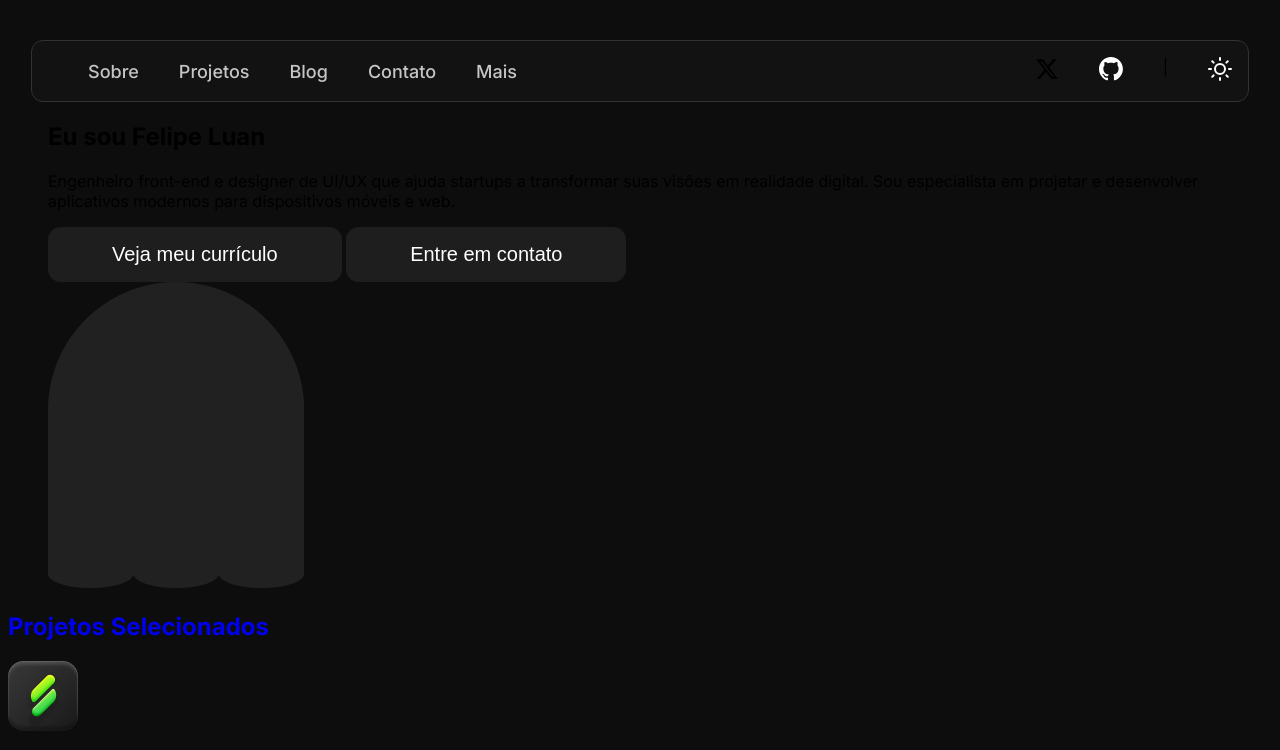
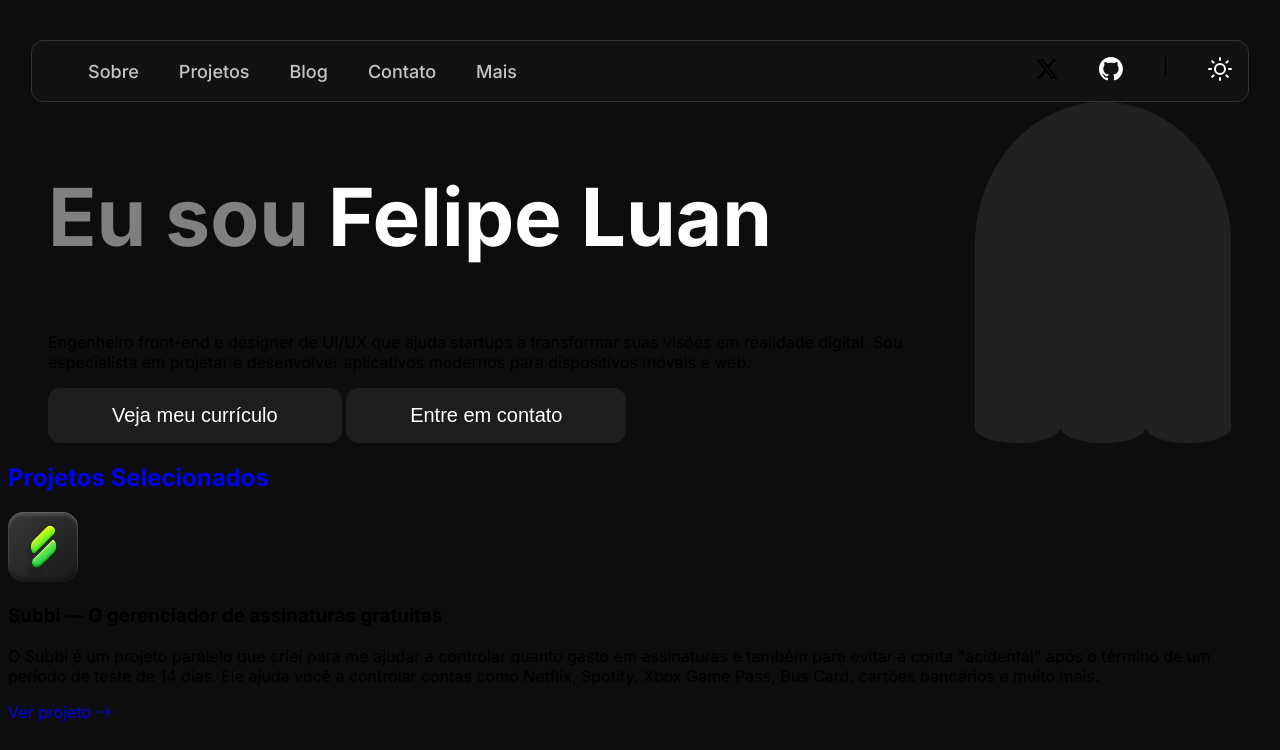
Before and after one commit to Felipeluanbr/pessoal-portifolio-v2, a website: page index.html in a window 1280 px wide. Shown: the top 750 px of the page. Drawn offline with nearby package versions, Linux system fonts and the light colour scheme.

Commit message:
feat: Adicionadno estilos ao h1 do resumo

```diff
--- a/assets/scss/paginas/_home.scss
+++ b/assets/scss/paginas/_home.scss
@@ -13,3 +13,17 @@ body  {
     width: 74rem;
 
 }
+
+.summary__container{
+    display: flex;
+}
+
+.summary__container h1{
+    font-size: $font-size-80;
+    font-weight: $font-weight-bold;
+    color: $dark-gray;
+
+    span{
+        color: $wite;
+    }
+}
```
Also changed, not shown: assets/css/style.css, 1 other file.
